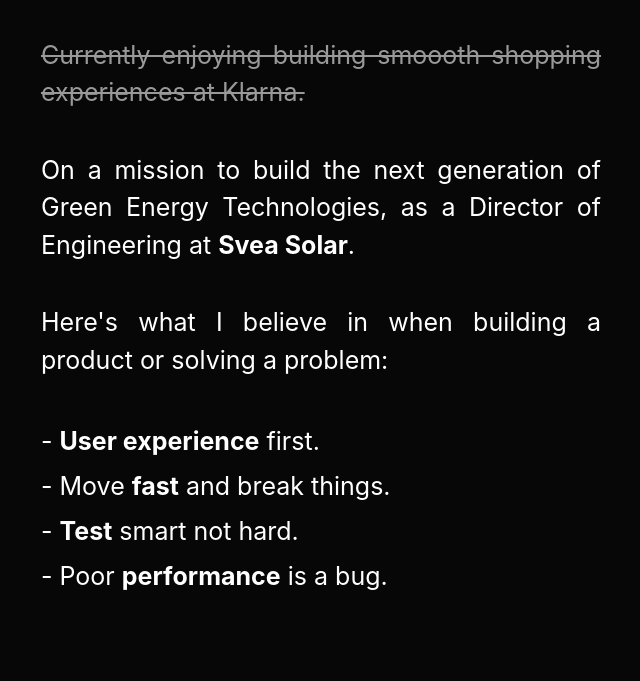
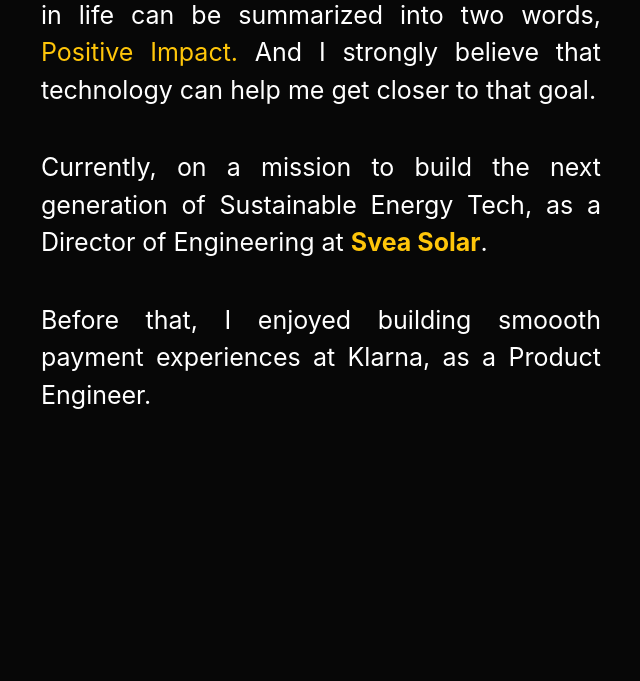
Before and after one commit to OussaZaki/oussa.io, a Gatsby site: page / in a window 1280 px wide. Shown: the part 986-1667 px from the top of the page, without its empty margins (319-959 px from the left). Built offline with nearby package versions, Linux system fonts and the light colour scheme; Gatsby itself is replaced by a stand-in of ours.

Commit message:
Update main content

```diff
--- a/src/pages/index.js
+++ b/src/pages/index.js
@@ -10,49 +10,34 @@
   render() {
     return (
       <div className="profile-container">
-        <SEO title="Oussama Zaki · Tech Enthusiast" />
+        <SEO title="Oussama Zaki · Technology Leader" />
         <section id="s1">
           <div className="container">
             <h1 className="center">Oussama Zaki.</h1>
-            <h2 className="center yellow">Tech Enthusiast.</h2>
+            <h2 className="center yellow">Technology Leader.</h2>
           </div>
         </section>
 
         <section id="s2">
           <div className="container">
             <p>
-              My meaning of life can be summarised in one thing, <span className="yellow">Impact</span>. And I believe Technology can help me provide positive impact.
+              I find meaning in life through impact, the ensemble of values I
+              bring to my environment and my surrounding. By that definition, my
+              goal in life can be summarized into two words,{" "}
+              <span className="yellow">Positive Impact.</span> And I strongly
+              believe that technology can help me get closer to that goal.
             </p>
             <p>
-              <strike>
-                Currently enjoying building smoooth shopping experiences at
-                Klarna.
-              </strike>
+              Currently, on a mission to build the next generation of
+              Sustainable Energy Tech, as a Director of Engineering at{" "}
+              <a href="https://sveasolar.com/">
+                <strong>Svea Solar</strong>
+              </a>
+              .
             </p>
             <p>
-              On a mission to build the next generation of Green Energy Technologies, as a Director of Engineering at <strong>Svea Solar</strong>.
-            </p>
-            <p>
-              Here's what I believe in when building a product or solving a
-              problem:
-            </p>
-            <p>
-              <span className="li">
-                {" "}
-                - <strong>User experience</strong> first.
-              </span>
-              <span className="li">
-                {" "}
-                - Move <strong>fast</strong> and break things.
-              </span>
-              <span className="li">
-                {" "}
-                - <strong>Test</strong> smart not hard.
-              </span>
-              <span className="li">
-                {" "}
-                - Poor <strong>performance</strong> is a bug.
-              </span>
+              Before that, I enjoyed building smoooth payment experiences at
+              Klarna, as a Product Engineer.
             </p>
           </div>
         </section>
```
